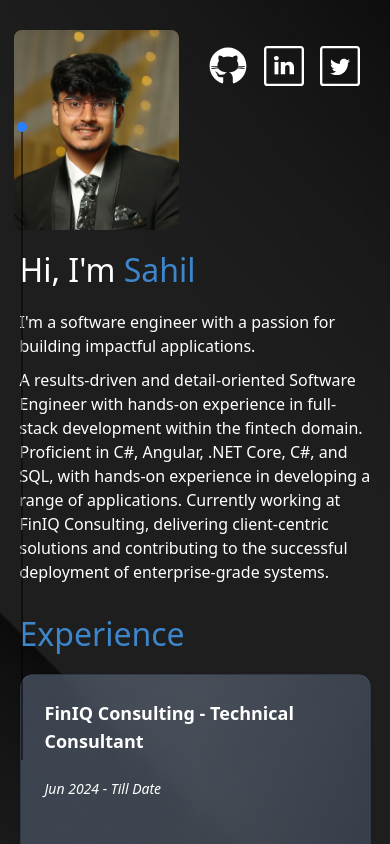
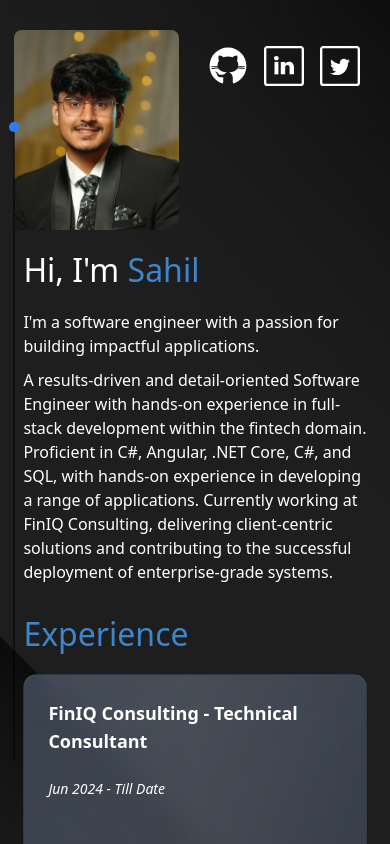
Before and after one commit to Sahil020701/React-Portfolio, a React (Vite) app in the folder portfolio/: page / in a window 390 px wide. Shown: the top 844 px of the page. Built offline with nearby package versions, Linux system fonts and the light colour scheme.

Commit message:
mobile css

```diff
--- a/portfolio/src/App.css
+++ b/portfolio/src/App.css
@@ -44,11 +44,11 @@
   justify-self: center;
   display: flex;
   flex-direction: column;
-  padding: 0 20% 1% 20%;
+  padding: 0 15% 1% 15%;
 }
 
 @media screen and (max-width: 600px) {
   .pageWrapper {
-    padding: 0 5% 5% 5%;
+    padding: 0 6% 5% 6%;
   }
 }
--- a/portfolio/src/components/ProgessBar/VerticalProgress.tsx
+++ b/portfolio/src/components/ProgessBar/VerticalProgress.tsx
@@ -16,7 +16,7 @@ function VerticalProgress() {
 
   return (
     <div
-      className={`fixed h-[75vh] top-[15vh] left-[5vw] w-1 z-50 pointer-events-none`}
+      className={`fixed h-[75vh] top-[15vh] left-[3vw] w-1 z-50 pointer-events-none`}
       style={{}}
     >
       <div className="relative h-full w-full">
```
